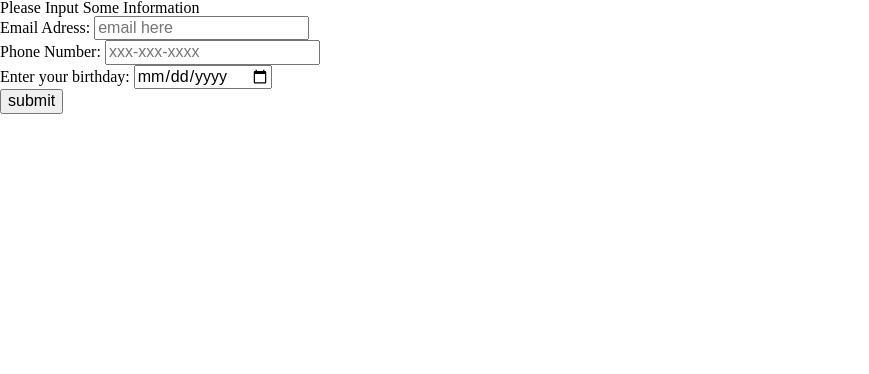
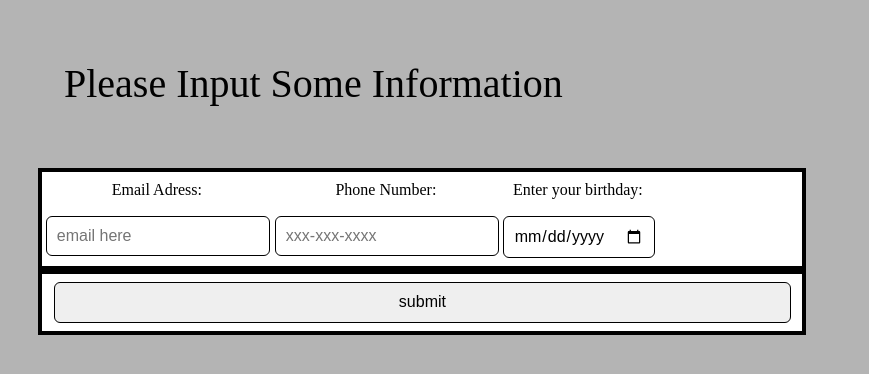
Before and after one commit to TrentKauflin-ITMD362/lab2, a plain HTML site: page index.html in a window 1280 px wide. Shown: the whole page, without its empty margins (0-869 px from the left). Drawn offline with Linux system fonts and the light colour scheme.

Commit message:
add style

```diff
--- /dev/null
+++ b/css/screen.css
@@ -0,0 +1,63 @@
+/*
+  Mobile Style
+*/
+body {
+  background-color: #b4b4b4;
+  font-size: 1em;
+}
+h1 {
+  font-size: 2.5em;
+  padding: 5%;
+}
+label {
+  display: block;
+  text-align: center;
+  padding: 10px;
+}
+input{
+  box-sizing: border-box;
+  width: 98%;
+  padding: 10px;
+  margin: 8px 1.5%;
+  border: 1px solid black;
+  border-radius: 6px;
+}
+#container {
+  border: 0.3em solid black;
+  box-sizing: border-box;
+  width: 90%;
+  margin: auto;
+  background-color: #ffffff;
+  display: flex;
+  flex-wrap: wrap;
+}
+#submit {
+  border: 0.3em solid black;
+  box-sizing: border-box;
+  width: 90%;
+  margin: auto;
+  background-color: #ffffff;
+  display: flex;
+  flex-wrap: wrap;
+}
+
+/*
+  Desktop Style
+*/
+@media screen and (min-width: 768px) {
+  #container {
+    width: 60%;
+    float: left;
+    margin-left: 3%;
+    flex-wrap: nowrap;
+  }
+
+  #submit {
+    width: 60%;
+    float: left;
+    margin-left: 3%;
+    flex-wrap: nowrap;
+  }
+
+
+}
--- a/index.html
+++ b/index.html
@@ -5,23 +5,26 @@
   <meta charset="UTF-8">
   <title>ITMD-362 Internet Technologies and Web Design Lab 2</title>
   <link rel="stylesheet" media="screen" href="css/reset.css">
+  <link rel="stylesheet" media="screen" href="css/screen.css">
 </head>
 <body>
   <h1>Please Input Some Information</h1>
   <form action="#null" method="get" autocomplete="on">
-    <div>
-      <label>Email Adress: </label>
-      <input type="email" id= "email" name="email_field" placeholder="email here">
+    <div id="container">
+      <div id="emailsection">
+        <label for="email">Email Adress: </label>
+        <input type="email" id= "email" name="email_field" placeholder="email here">
+      </div>
+      <div id="phonesection">
+        <label for="phone">Phone Number:</label>
+        <input type="tel" id= "phone" name="phone" placeholder="xxx-xxx-xxxx" pattern="[0-9]{3}-[0-9]{3}-[0-9]{4}">
+      </div>
+      <div id ="birthdaysection">
+        <label for="birthday">Enter your birthday:</label>
+        <input type="date" id="birthday" name="birthday">
+      </div>
     </div>
-    <div>
-      <label>Phone Number:</label>
-      <input type="tel" id= "phone" name="phone" placeholder="xxx-xxx-xxxx" pattern="[0-9]{3}-[0-9]{3}-[0-9]{4}">
-    </div>
-    <div>
-      <label>Enter your birthday:</label>
-      <input type="date" id="birthday" name="birthday">
-    </div>
-    <div>
+    <div id="submit">
       <input type="submit" value="submit">
     </div>
   </form>
```
